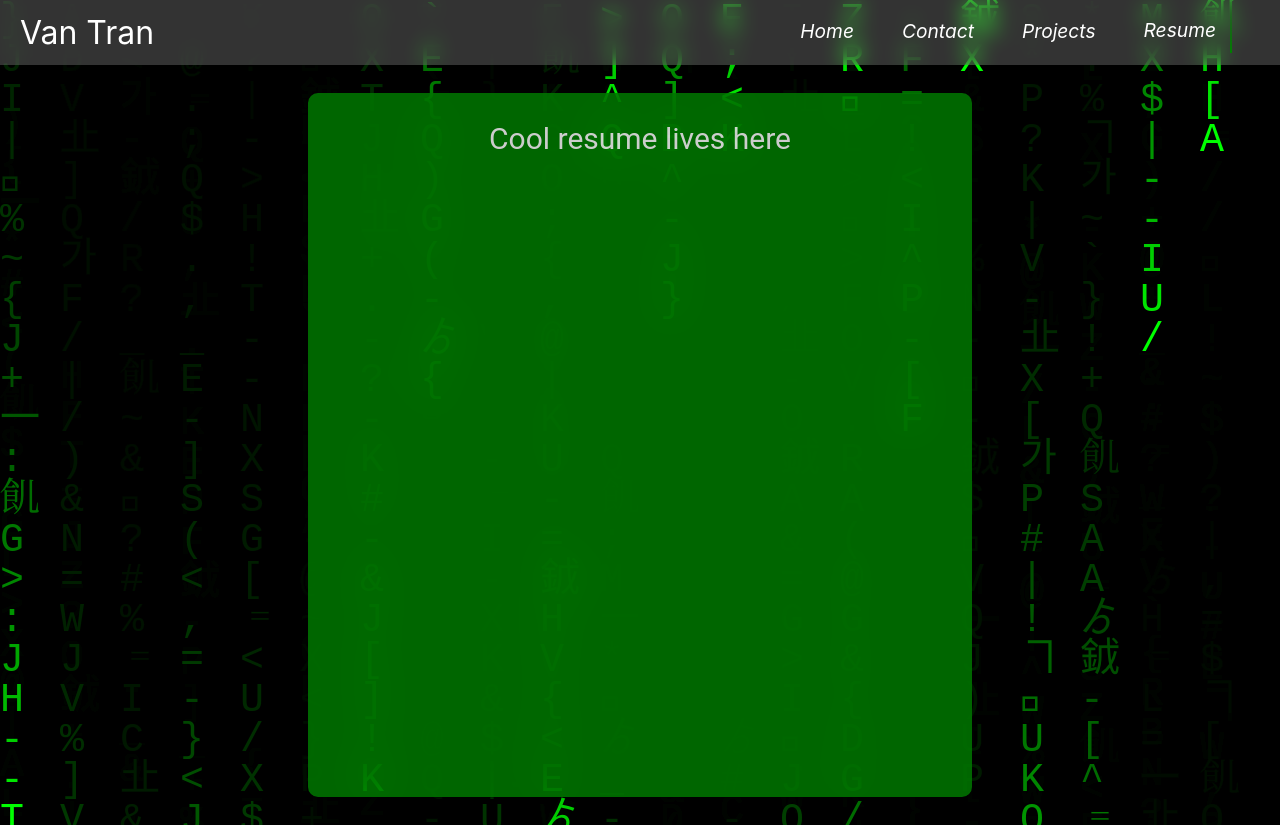
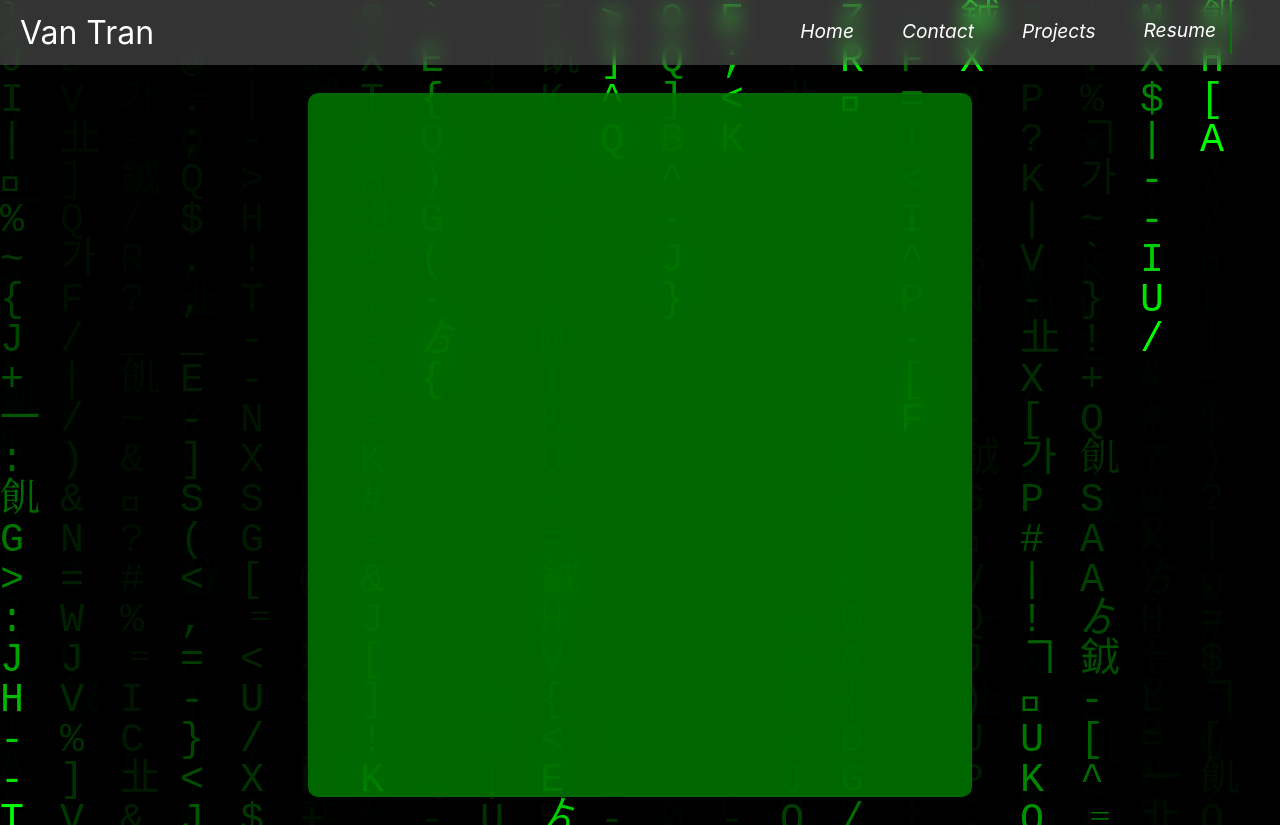
Before and after one commit to VanVSJobs/my-website, a React (Create React App) app in the folder my-website/: page /resume in a window 1280 px wide. Built offline with nearby package versions, Linux system fonts and the light colour scheme.

Commit message:
update some stuff

```diff
--- a/my-website/package.json
+++ b/my-website/package.json
@@ -15,6 +15,8 @@
     "react-helmet": "^6.1.0",
     "react-icons": "^4.3.1",
     "react-parallax": "^3.3.0",
+    "react-pdf": "^6.2.2",
+    "react-pdf-js": "^5.1.0",
     "react-router": "^6.2.1",
     "react-router-dom": "^6.2.1",
     "react-scripts": "5.0.0",
--- a/my-website/src/pages/Resume.js
+++ b/my-website/src/pages/Resume.js
@@ -5,7 +5,7 @@ import CardContent from "@mui/material/CardContent";
 import Typography from "@mui/material/Typography";
 
 import { motion } from "framer-motion";
-
+import PDFViewer from "react-pdf-js";
 import "../styles/StyledResume.scss";
 
 const Resume = () => {
@@ -23,19 +23,7 @@ const Resume = () => {
             padding: "10px",
           }}
         >
-          <CardContent>
-            <Typography
-              className="card-title"
-              gutterBottom
-              variant="h3"
-              component="div"
-              fontSize={30}
-              color="white"
-              display="block"
-            >
-              Cool resume lives here
-            </Typography>
-          </CardContent>
+          <CardContent></CardContent>
         </Card>
       </motion.div>
     </div>
```
Also changed, not shown: 2 other files (tests, documents, lock files or other folders).
